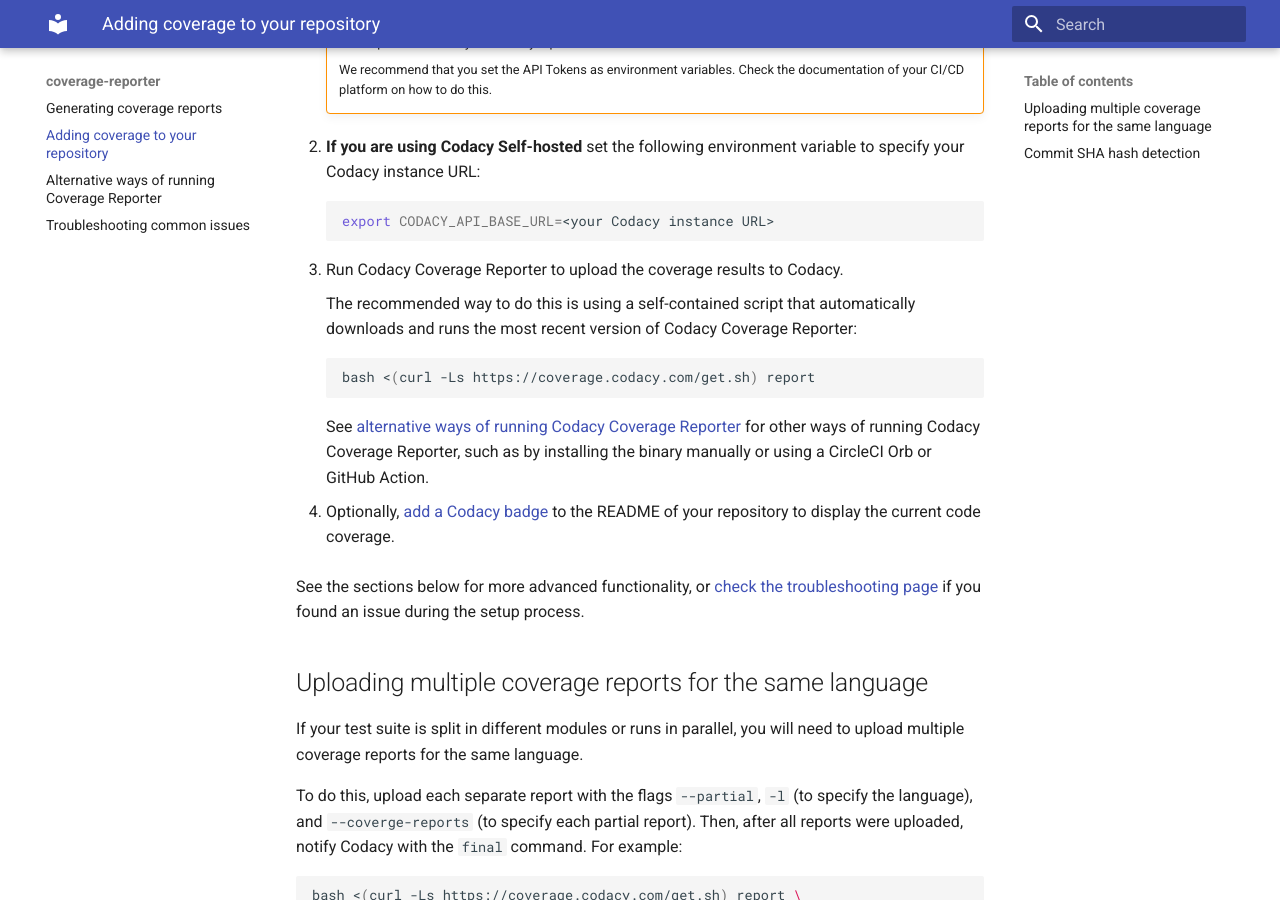
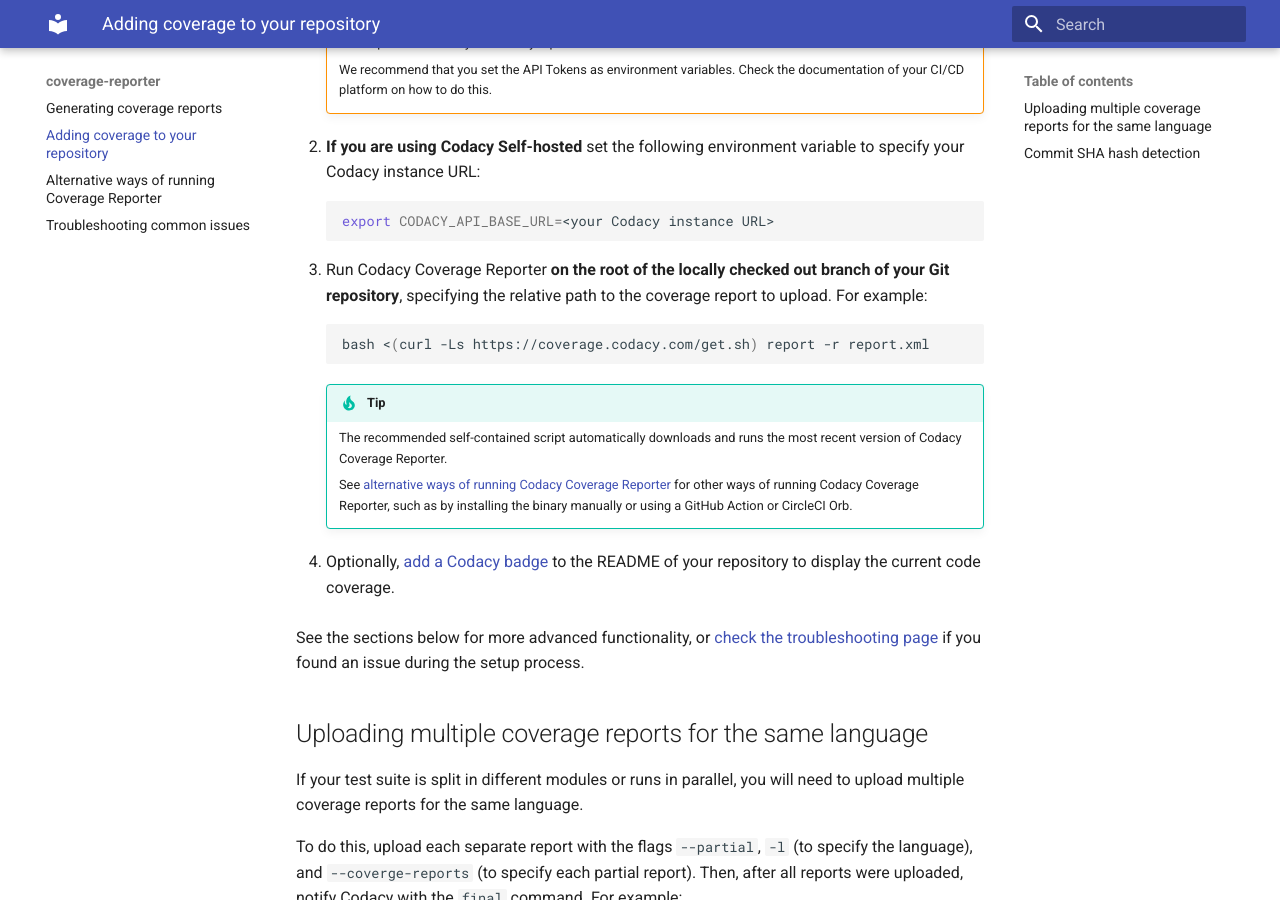
Before and after one commit to codacy/codacy-coverage-reporter, an MkDocs documentation site: the page built from docs/adding-coverage-to-your-repository.md, in a window 1280 px wide and 900 px high, scrolled down 1157 px. Built offline with MkDocs 1.6.1 and Material for MkDocs 9.7.7, drawn with Linux system fonts in a browser that asks for light colours.

Commit message:
doc: Clarify how to run codacy-coverage-reporter
The Codacy Coverage Reporter must run on the root of a locally checked
out branch of the Git repository.

Also, it's more explicit to recommend specifying the path to the
coverage report manually since the Coverage Reporter may not find all
coverage report files (for example, if they're in a subdirectory).

````diff
--- a/docs/adding-coverage-to-your-repository.md
+++ b/docs/adding-coverage-to-your-repository.md
@@ -39,15 +39,16 @@
     export CODACY_API_BASE_URL=<your Codacy instance URL>
     ```
 
-1.  Run Codacy Coverage Reporter to upload the coverage results to Codacy.
-
-    The recommended way to do this is using a self-contained script that automatically downloads and runs the most recent version of Codacy Coverage Reporter:
+1.  Run Codacy Coverage Reporter **on the root of the locally checked out branch of your Git repository**, specifying the relative path to the coverage report to upload. For example:
 
     ```bash
-    bash <(curl -Ls https://coverage.codacy.com/get.sh) report
+    bash <(curl -Ls https://coverage.codacy.com/get.sh) report -r report.xml
     ```
 
-    See [alternative ways of running Codacy Coverage Reporter](alternative-ways-of-running-coverage-reporter.md) for other ways of running Codacy Coverage Reporter, such as by installing the binary manually or using a CircleCI Orb or GitHub Action.
+    !!! tip
+        The recommended self-contained script automatically downloads and runs the most recent version of Codacy Coverage Reporter.
+
+        See [alternative ways of running Codacy Coverage Reporter](alternative-ways-of-running-coverage-reporter.md) for other ways of running Codacy Coverage Reporter, such as by installing the binary manually or using a GitHub Action or CircleCI Orb.
 
 1.  Optionally, [add a Codacy badge](https://docs.codacy.com/repositories/badges/) to the README of your repository to display the current code coverage.
 
````
